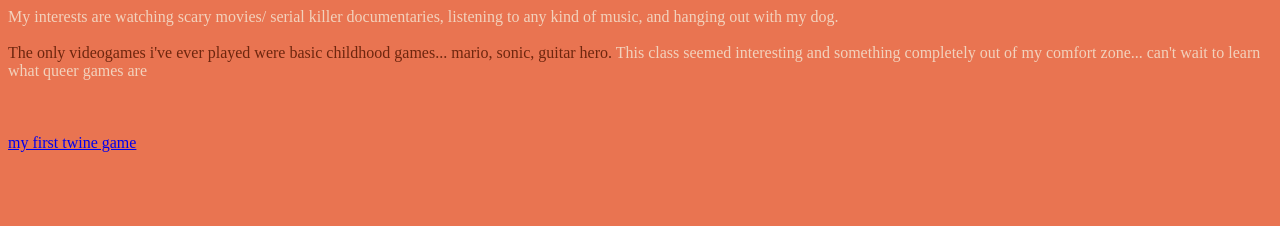
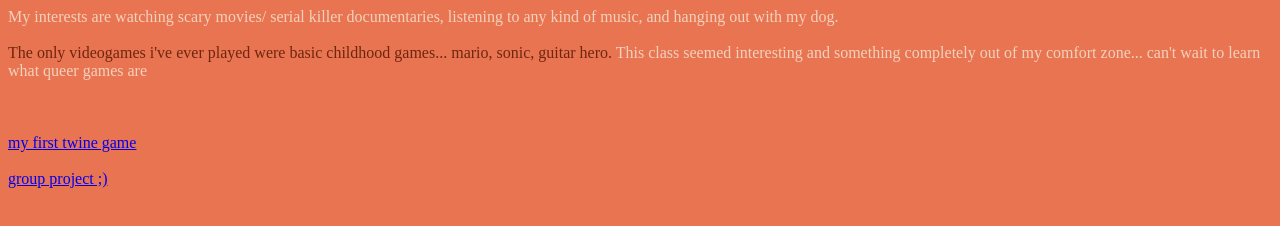
Before and after one commit to caitc0417/queernarratives, a plain HTML site: page index.html in a window 1280 px wide. Drawn offline with Linux system fonts and the light colour scheme.

Commit message:
Update index.html

```diff
--- a/index.html
+++ b/index.html
@@ -40,6 +40,9 @@ I am a nursing major.<br> </span>
 	  <br><br>
 	   	<a href="https://caitc0417.github.io/queernarratives/mondayssuck-2.html">my first twine game</a>
 	  <br><br>
+	   <a href="https://caitc0417.github.io/queernarratives/exquisite-body-project-2.html">group project ;)</a>
+  <br><br>
+
    </body>
 
 </html>
```
